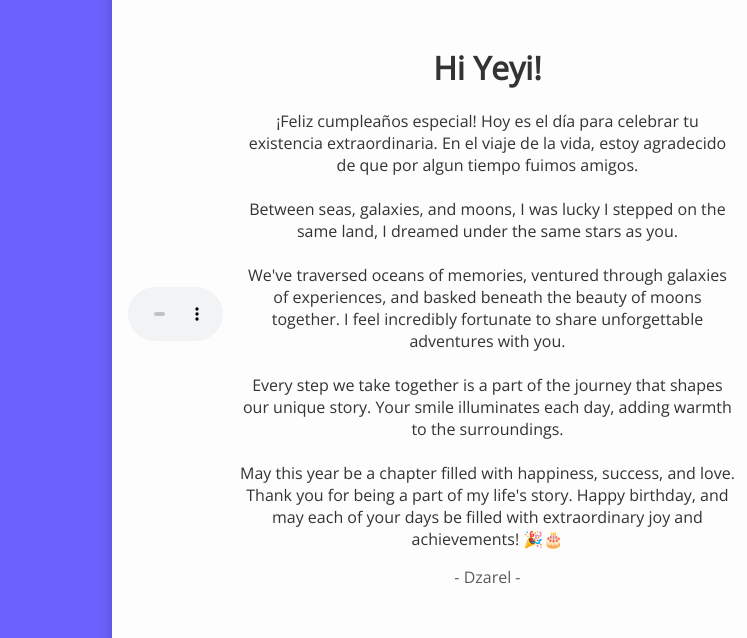
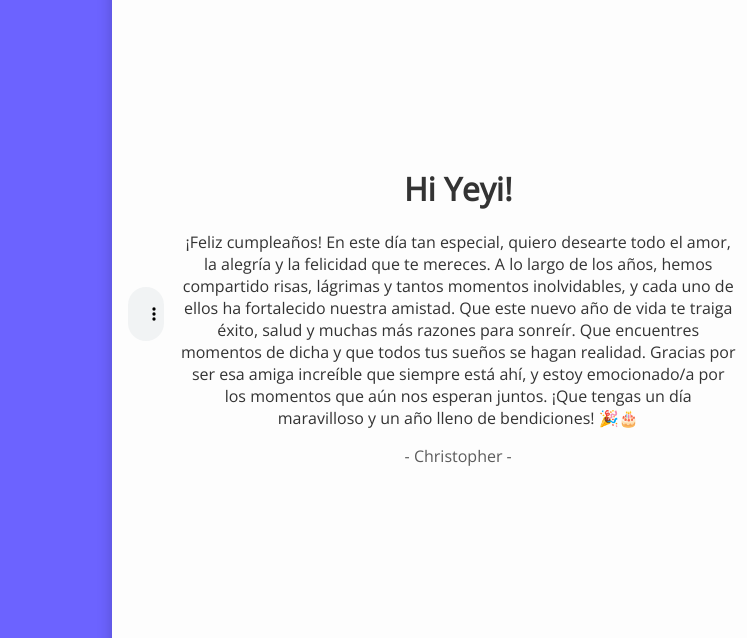
Before and after one commit to fabian0816/Birthday, a plain HTML site: page index.html in a window 1280 px wide. Shown: the part 86-724 px from the top of the page, 0-747 px from the left. Drawn offline with nearby package versions, Linux system fonts and the light colour scheme.

Commit message:
Update index.html

```diff
--- a/index.html
+++ b/index.html
@@ -10,16 +10,12 @@
    <img src="https://github.com/DzarelDeveloper/Img/blob/main/ulangtahun.jpg?raw=true" alt="birthday" class="birthday">
    <div class="text">
     <h1>Hi Yeyi!</h1>
-    <p>¡Feliz cumpleaños especial! Hoy es el día para celebrar tu existencia extraordinaria. En el viaje de la vida, estoy agradecido de que por algun tiempo fuimos amigos.
-<br><br>
-Between seas, galaxies, and moons, I was lucky I stepped on the same land, I dreamed under the same stars as you.
-<br><br>
-We've traversed oceans of memories, ventured through galaxies of experiences, and basked beneath the beauty of moons together. I feel incredibly fortunate to share unforgettable adventures with you.
-<br><br>
-Every step we take together is a part of the journey that shapes our unique story. Your smile illuminates each day, adding warmth to the surroundings.
-<br><br>
-May this year be a chapter filled with happiness, success, and love. Thank you for being a part of my life's story. Happy birthday, and may each of your days be filled with extraordinary joy and achievements! 🎉🎂</p>
-    <p class="muted">- Dzarel -</p>
+    <p> ¡Feliz cumpleaños! En este día tan especial, quiero desearte todo el amor, la alegría y la felicidad que te mereces. A lo largo de los años, hemos compartido risas, lágrimas y tantos momentos inolvidables, y cada uno de ellos ha fortalecido nuestra amistad.
+
+Que este nuevo año de vida te traiga éxito, salud y muchas más razones para sonreír. Que encuentres momentos de dicha y que todos tus sueños se hagan realidad. Gracias por ser esa amiga increíble que siempre está ahí, y estoy emocionado/a por los momentos que aún nos esperan juntos.
+
+¡Que tengas un día maravilloso y un año lleno de bendiciones! 🎉🎂</p>
+    <p class="muted">- Christopher -</p>
    </div>
    <div class="space"></div>
    <audio controls autoplay>
```
